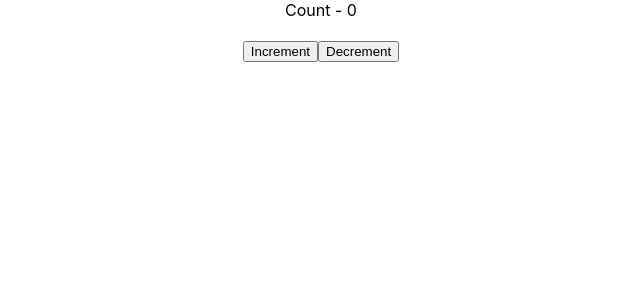
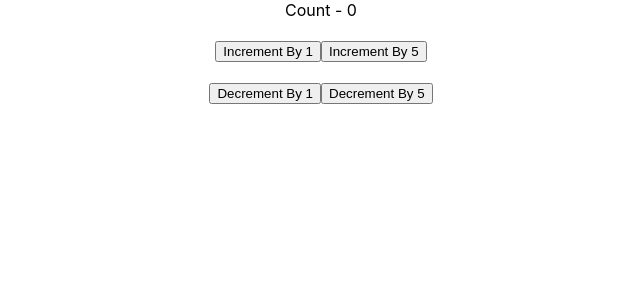
Before and after one commit to muktar-webdev/React-Learning, a React (Create React App) app: page / in a window 1280 px wide. Shown: the top 300 px of the page, without its empty margins (319-959 px from the left). Built offline with nearby package versions, Linux system fonts and the light colour scheme.

Commit message:
ComplexCounter

```diff
--- a/src/App.js
+++ b/src/App.js
@@ -13,6 +13,7 @@
 
 //--useReducer hook --//
 import Counter from "./components/UseReducer/Counter";
+import ComplexCounter from "./components/UseReducer/ComplexCounter.js";
 function App() {
   /*  const [count1, setCount1] = useState(0);
   const [count2, setCount2] = useState(0);
@@ -69,7 +70,8 @@
     <Form></Form> */}
 
       {/* --useReducer -- */}
-      <Counter />
+      {/* <Counter /> */}
+      <ComplexCounter />
     </div>
   );
 }
--- /dev/null
+++ b/src/components/UseReducer/ComplexCounter.js
@@ -0,0 +1,52 @@
+import React, { useReducer } from "react";
+
+//--creating a template for useReducer --//
+const initialState = { counter: 0 };
+const reducer = (state, action) => {
+  switch (action.type) {
+    case "increment":
+      return { counter: state.counter + action.value };
+    case "decrement":
+      return { counter: state.counter - action.value };
+    default:
+      return state;
+  }
+};
+
+const ComplexCounter = () => {
+  const [count, dispatch] = useReducer(reducer, initialState);
+  return (
+    <>
+      <div>Count - {count.counter}</div>
+      <br />
+      <button
+        type="button"
+        onClick={() => dispatch({ type: "increment", value: 1 })}
+      >
+        Increment By 1
+      </button>
+      <button
+        type="button"
+        onClick={() => dispatch({ type: "increment", value: 5 })}
+      >
+        Increment By 5
+      </button>
+      <br />
+      <br />
+      <button
+        type="button"
+        onClick={() => dispatch({ type: "decrement", value: 1 })}
+      >
+        Decrement By 1
+      </button>
+      <button
+        type="button"
+        onClick={() => dispatch({ type: "decrement", value: 5 })}
+      >
+        Decrement By 5
+      </button>
+    </>
+  );
+};
+
+export default ComplexCounter;
```
